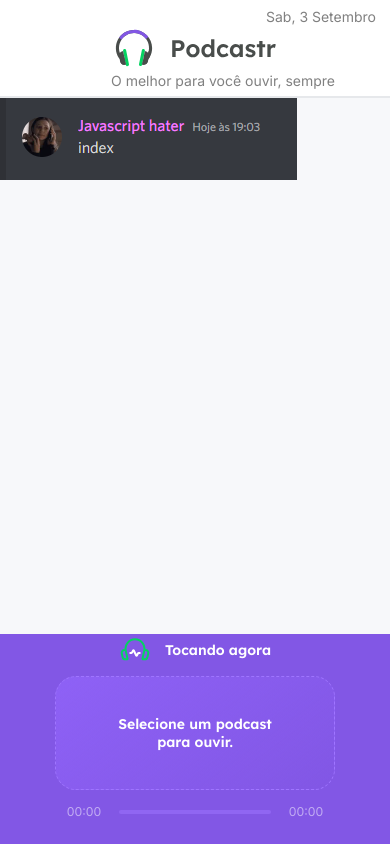
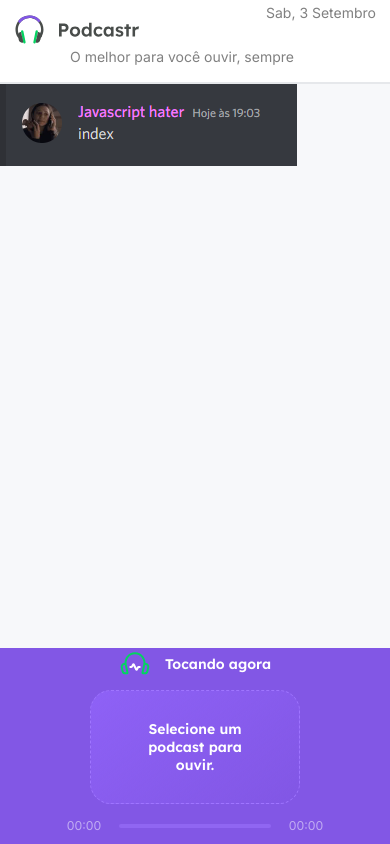
Before and after one commit to EvanderInacio/Podcastr, a Next.js app: page / in a window 390 px wide. Built offline with nearby package versions, Linux system fonts and the light colour scheme; data requests are answered from the project's data file.

Commit message:
Styles :art:

```diff
--- a/src/components/Header/styles.module.scss
+++ b/src/components/Header/styles.module.scss
@@ -18,20 +18,21 @@
   span {
     margin-left: auto;
     text-transform: capitalize;
+    display: block;
   }
 }
 
+
 @media (max-width: 994px) {
   .headerContainer {
-    display: flex;
-    flex-direction: column;
-    height: 7rem;
+    display: grid;
+    grid-area: span;
+    padding: 1rem;
+    height: 6rem;
 
 
-    padding: 1rem;
-
     img {
-      margin-top: 1rem;
+      width: 9rem;
     }
 
     p {
@@ -39,8 +40,7 @@
     }
 
     span {
-      margin-top: -6rem;
-      margin-left: auto
+      margin-top: -8rem;
     }
   }
 }
--- a/src/components/Player/styles.module.scss
+++ b/src/components/Player/styles.module.scss
@@ -93,11 +93,10 @@
 }
 
 
-
 @media (max-width: 768px) {
   .playerContainer {
     width: 100vw;
-    height: 15rem;
+    height: 14rem;
     position: absolute;
     bottom: 0;
     z-index: 100;
@@ -111,13 +110,9 @@
   }
 
     .emptyPlayer {
-      width: 20rem;
-      height: 3rem;
+      width: 15rem;
+      height: 2rem;
       margin-bottom: 1rem;
-
-      display: flex;
-      align-items: center;
-      justify-content: center;
     }
 
 }
```
